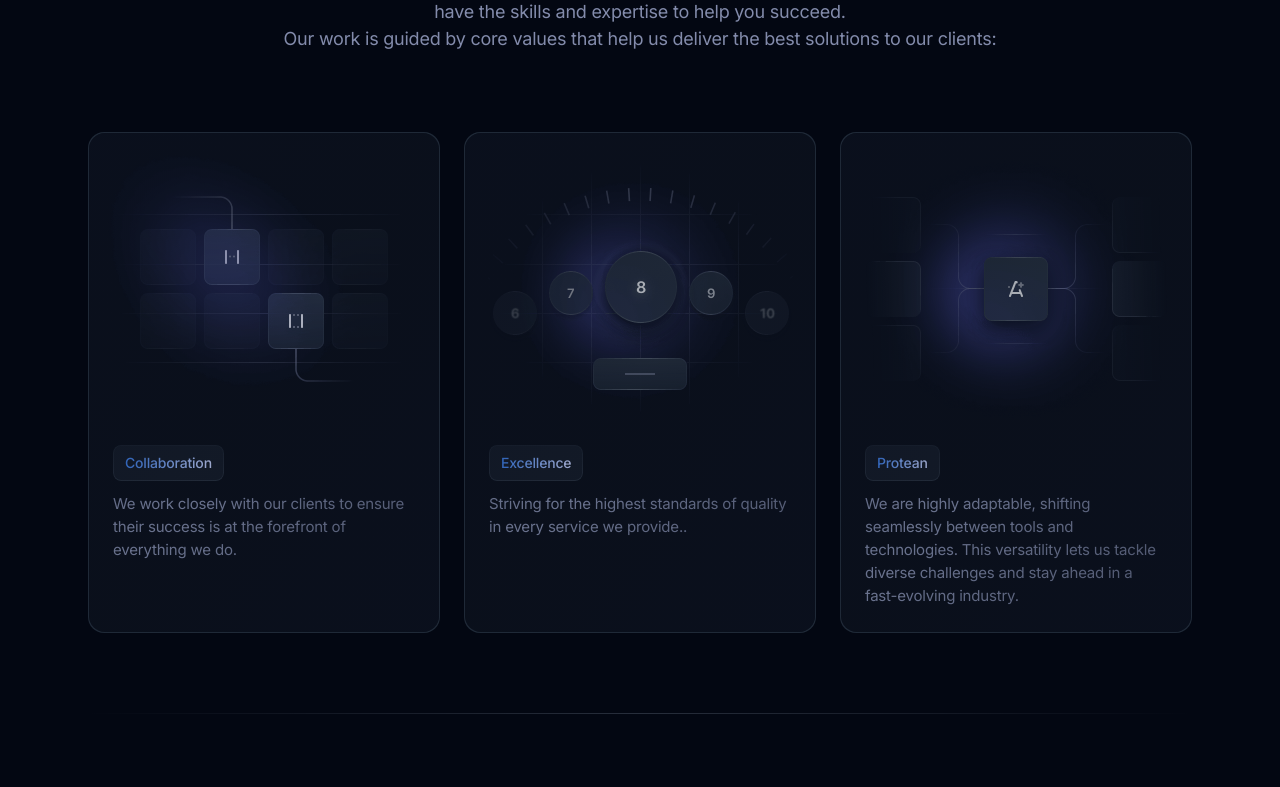
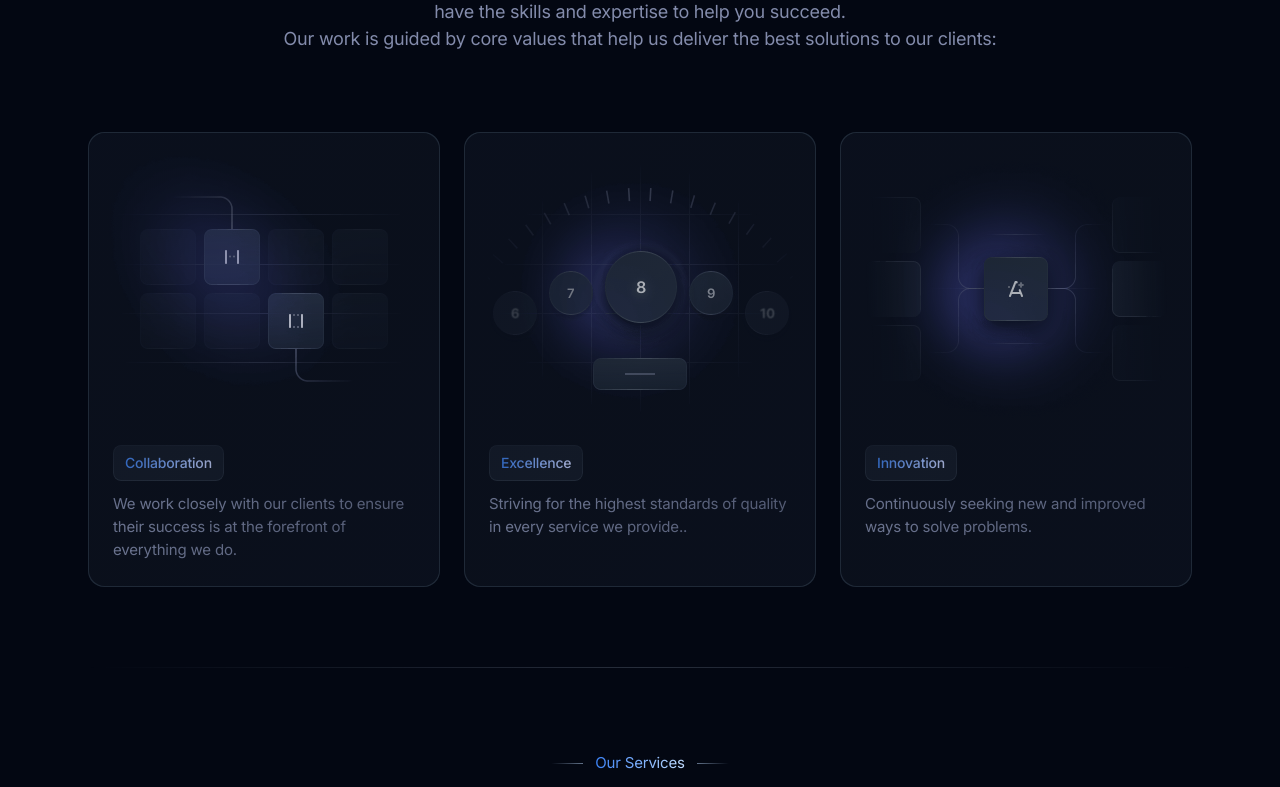
Before and after one commit to Ridvan-bot/pohlmanprotean.se, a Next.js app in the folder pohlmanprotean.se/: page / in a window 1280 px wide. Shown: the part 1220-2007 px from the top of the page. Built offline with nearby package versions, Linux system fonts and the light colour scheme.

Commit message:
Feat APP-0004: add slide animations

```diff
--- a/pohlmanprotean.se/app/css/style.css
+++ b/pohlmanprotean.se/app/css/style.css
@@ -10,18 +10,32 @@
 html {
     scroll-behavior: smooth;
   }
+  @keyframes slide-in {
+    0% {
+        transform: translateX(100%); /* Start from the right */
+        opacity: 0;
+    }
+    100% {
+        transform: translateX(0); /* Move to the original position */
+        opacity: 1;
+    }
+}
 
-@keyframes slide-in {
-  from {
-    transform: translateX(-100%);
-    opacity: 0;
-  }
-  to {
-    transform: translateX(0);
-    opacity: 1;
-  }
+@keyframes slide-out {
+    0% {
+        transform: translateX(0); /* Start from the original position */
+        opacity: 1;
+    }
+    100% {
+        transform: translateX(-100%); /* Move out to the left */
+        opacity: 0;
+    }
 }
 
 .slide-in {
-  animation: slide-in 0.5s ease forwards;
+    animation: slide-in 1.5s forwards; /* Adjust duration as needed */
 }
+
+.slide-out {
+    animation: slide-out 0.5s forwards; /* Adjust duration as needed */
+}
--- a/pohlmanprotean.se/components/about.tsx
+++ b/pohlmanprotean.se/components/about.tsx
@@ -1,13 +1,46 @@
+'use client';
+import { useEffect, useState } from "react";
 import Image from "next/image";
 import WorflowImg01 from "@/public/images/workflow-01.png";
 import WorflowImg02 from "@/public/images/workflow-02.png";
 import WorflowImg03 from "@/public/images/workflow-03.png";
 import Spotlight from "@/components/spotlight";
 
+export default function Workflows() {
+  const [isVisible, setIsVisible] = useState(true);
+  const [isDelayedVisible, setIsDelayedVisible] = useState(false); // State to manage delayed visibility
 
-export default function Workflows() {
+  const handleScroll = () => {
+      const section = document.getElementById("workflows-section");
+
+      if (section) {
+          const { top: sectionTop, bottom: sectionBottom } = section.getBoundingClientRect();
+          const threshold = 200; // Control when the cards slide out
+
+          // Check if the section is out of view
+          if (sectionBottom < threshold || sectionTop > window.innerHeight) {
+              setIsVisible(false);
+              setIsDelayedVisible(false); // Immediately hide
+          } else {
+              // Delay the slide-in effect
+              setIsVisible(true);
+              setTimeout(() => {
+                  setIsDelayedVisible(true); // Set delayed visibility after timeout
+              }, 1000); // Adjust this delay as needed
+          }
+      }
+  };
+
+
+    useEffect(() => {
+        window.addEventListener("scroll", handleScroll);
+        return () => {
+            window.removeEventListener("scroll", handleScroll);
+        };
+    }, []);
+
     return (
-    <section>
+        <section id="workflows-section">
             <div className="mx-auto max-w-6xl px-4 sm:px-6">
                 <div className="pb-12 md:pb-20">
                     {/* Section header */}
@@ -17,30 +50,37 @@ export default function Workflows() {
                                 About us
                             </span>
                         </div>
-            <h2 className="animate-[gradient_6s_linear_infinite] bg-[linear-gradient(to_right,theme(colors.gray.200),theme(colors.indigo.200),theme(colors.gray.50),theme(colors.indigo.300),theme(colors.gray.200))] bg-[length:200%_auto] bg-clip-text pb-4 font-nacelle text-3xl font-semibold text-transparent md:text-4xl">
+                        <h2
+                            className="animate-[gradient_6s_linear_infinite] bg-[linear-gradient(to_right,theme(colors.gray.200),theme(colors.indigo.200),theme(colors.gray.50),theme(colors.indigo.300),theme(colors.gray.200))] bg-[length:200%_auto] bg-clip-text pb-4 font-nacelle text-3xl font-semibold text-transparent md:text-4xl"
+                            data-aos="fade-up"
+                            data-aos-delay={400}
+                        >
                             At Pohlman Protean
                         </h2>
+                        <div data-aos="fade-up" data-aos-delay={400}>
                             <p className="text-lg text-indigo-200/65">
-            We are dedicated to providing top-notch IT solutions, programming expertise, and automation services.</p>
+                                We are dedicated to providing top-notch IT solutions, programming expertise, and automation services.
+                            </p>
                             <p className="text-lg text-indigo-200/65">
                                 Our mission is to drive innovation by delivering advanced IT solutions that empower businesses to achieve efficiency, scalability, and success.
-            We specialize in providing cutting-edge programming, automation, and DevOps services to help clients navigate the complexities of modern technology.</p>
+                                We specialize in providing cutting-edge programming, automation, and DevOps services to help clients navigate the complexities of modern technology.
+                            </p>
                             <p className="text-lg text-indigo-200/65">
                                 With years of experience in IT, programming, and automation, Pohlman Protean is your trusted partner for solving complex technical challenges. Whether you're looking to improve efficiency through automation or scale your infrastructure to meet growing demands, we have the skills and expertise to help you succeed.
                             </p>
-            <p className="text-lg text-indigo-200/65">Our work is guided by core values that help us deliver the best solutions to our clients:
+                            <p className="text-lg text-indigo-200/65">
+                                Our work is guided by core values that help us deliver the best solutions to our clients:
                             </p>
                         </div>
+                    </div>
                     {/* Spotlight items */}
-          <Spotlight
-          className="group mx-auto grid max-w-sm items-start gap-6 lg:max-w-none lg:grid-cols-3">
+                    <Spotlight className="group mx-auto grid max-w-sm items-start gap-6 lg:max-w-none lg:grid-cols-3">
                         {/* Card 1 */}
                         <a
-              className="group/card relative h-full overflow-hidden rounded-2xl bg-gray-800 p-px before:pointer-events-none before:absolute before:-left-40 before:-top-40 before:z-10 before:h-80 before:w-80 before:translate-x-[var(--mouse-x)] before:translate-y-[var(--mouse-y)] before:rounded-full before:bg-blue-500/80 before:opacity-0 before:blur-3xl before:transition-opacity before:duration-500 after:pointer-events-none after:absolute after:-left-48 after:-top-48 after:z-30 after:h-64 after:w-64 after:translate-x-[var(--mouse-x)] after:translate-y-[var(--mouse-y)] after:rounded-full after:bg-blue-500 after:opacity-0 after:blur-3xl after:transition-opacity after:duration-500 after:hover:opacity-20 before:group-hover:opacity-100"
+                            className={`group/card relative h-full overflow-hidden rounded-2xl bg-gray-800 p-px ${!isVisible ? "slide-out" : "slide-in"}`}
                             href="#0"
                         >
                             <div className="relative z-20 h-full overflow-hidden rounded-[inherit] bg-gray-950 after:absolute after:inset-0 after:bg-gradient-to-br after:from-gray-900/50 after:via-gray-800/25 after:to-gray-900/50">
-
                                 {/* Image */}
                                 <Image
                                     className="inline-flex"
@@ -66,7 +106,7 @@ export default function Workflows() {
                         </a>
                         {/* Card 2 */}
                         <a
-              className="group/card relative h-full overflow-hidden rounded-2xl bg-gray-800 p-px before:pointer-events-none before:absolute before:-left-40 before:-top-40 before:z-10 before:h-80 before:w-80 before:translate-x-[var(--mouse-x)] before:translate-y-[var(--mouse-y)] before:rounded-full before:bg-blue-500/80 before:opacity-0 before:blur-3xl before:transition-opacity before:duration-500 after:pointer-events-none after:absolute after:-left-48 after:-top-48 after:z-30 after:h-64 after:w-64 after:translate-x-[var(--mouse-x)] after:translate-y-[var(--mouse-y)] after:rounded-full after:bg-blue-500 after:opacity-0 after:blur-3xl after:transition-opacity after:duration-500 after:hover:opacity-20 before:group-hover:opacity-100"
+                            className={`group/card relative h-full overflow-hidden rounded-2xl bg-gray-800 p-px ${!isVisible ? "slide-out" : "slide-in"}`}
                             href="#0"
                         >
                             <div className="relative z-20 h-full overflow-hidden rounded-[inherit] bg-gray-950 after:absolute after:inset-0 after:bg-gradient-to-br after:from-gray-900/50 after:via-gray-800/25 after:to-gray-900/50">
@@ -95,7 +135,7 @@ export default function Workflows() {
                         </a>
                         {/* Card 3 */}
                         <a
-              className="group/card relative h-full overflow-hidden rounded-2xl bg-gray-800 p-px before:pointer-events-none before:absolute before:-left-40 before:-top-40 before:z-10 before:h-80 before:w-80 before:translate-x-[var(--mouse-x)] before:translate-y-[var(--mouse-y)] before:rounded-full before:bg-blue-500/80 before:opacity-0 before:blur-3xl before:transition-opacity before:duration-500 after:pointer-events-none after:absolute after:-left-48 after:-top-48 after:z-30 after:h-64 after:w-64 after:translate-x-[var(--mouse-x)] after:translate-y-[var(--mouse-y)] after:rounded-full after:bg-blue-500 after:opacity-0 after:blur-3xl after:transition-opacity after:duration-500 after:hover:opacity-20 before:group-hover:opacity-100"
+                            className={`group/card relative h-full overflow-hidden rounded-2xl bg-gray-800 p-px ${!isVisible ? "slide-out" : "slide-in"}`}
                             href="#0"
                         >
                             <div className="relative z-20 h-full overflow-hidden rounded-[inherit] bg-gray-950 after:absolute after:inset-0 after:bg-gradient-to-br after:from-gray-900/50 after:via-gray-800/25 after:to-gray-900/50">
@@ -112,12 +152,12 @@ export default function Workflows() {
                                     <div className="mb-3">
                                         <span className="btn-sm relative rounded-full bg-gray-800/40 px-2.5 py-0.5 text-xs font-normal before:pointer-events-none before:absolute before:inset-0 before:rounded-[inherit] before:border before:border-transparent before:[background:linear-gradient(to_bottom,theme(colors.gray.700/.15),theme(colors.gray.700/.5))_border-box] before:[mask-composite:exclude_!important] before:[mask:linear-gradient(white_0_0)_padding-box,_linear-gradient(white_0_0)] hover:bg-gray-800/60">
                                             <span className="bg-gradient-to-r from-blue-500 to-indigo-200 bg-clip-text text-transparent">
-                        Protean
+                                                Innovation
                                             </span>
                                         </span>
                                     </div>
                                     <p className="text-indigo-200/65">
-                  We are highly adaptable, shifting seamlessly between tools and technologies. This versatility lets us tackle diverse challenges and stay ahead in a fast-evolving industry.
+                                        Continuously seeking new and improved ways to solve problems.
                                     </p>
                                 </div>
                             </div>
--- a/pohlmanprotean.se/components/contact.tsx
+++ b/pohlmanprotean.se/components/contact.tsx
@@ -4,6 +4,7 @@ import React, { useState, useEffect } from 'react';
 import Image from "next/image";
 import BlurredShape from "@/public/images/blurred-shape.svg";
 import BlurredShapeGray from "@/public/images/blurred-shape-gray.svg";
+import { motion } from "framer-motion";
 
 export default function Contact() {
   const [formData, setFormData] = useState({
```
Lines whose indentation alone changed are shown as unchanged.
